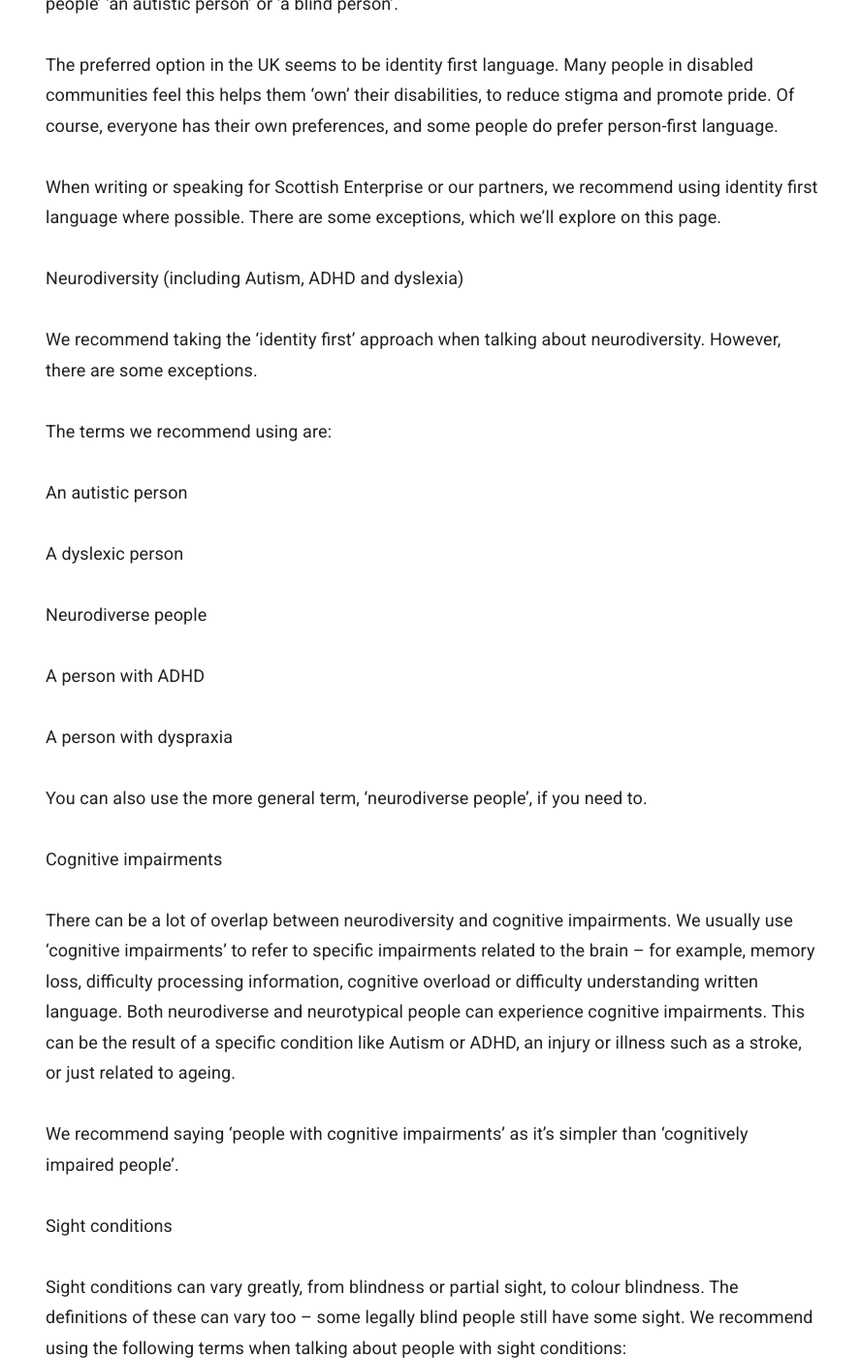
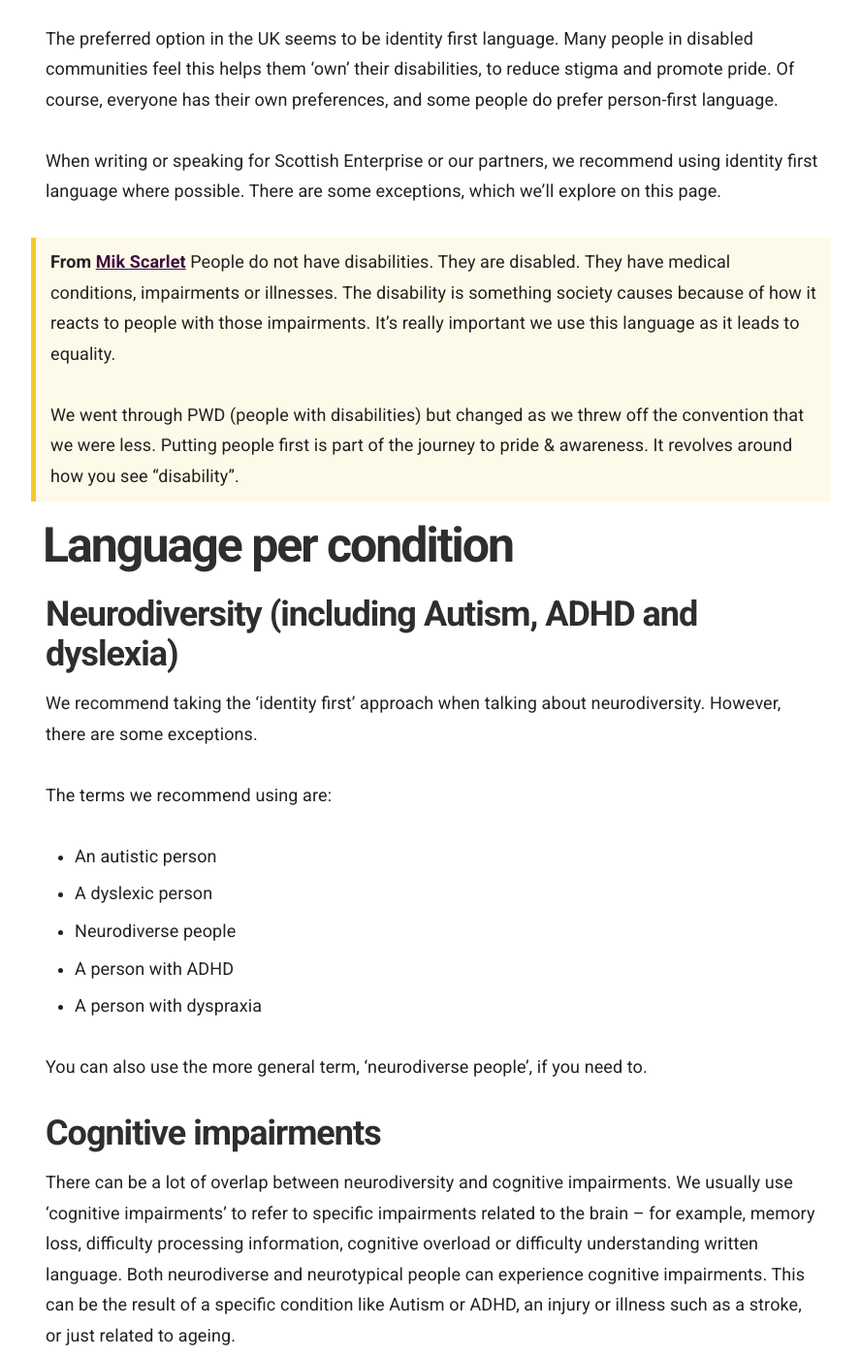
Before and after one commit to numbat70/inclusion2021, a Jekyll site: the page built from _docs/accessibility/language.md, in a window 1280 px wide and 1400 px high, scrolled down 1139 px. Shown: the whole window at 97% size, without its empty margins (343-1231 px from the left). Built offline with Jekyll 4.4.1, drawn with Linux system fonts in a browser that asks for light colours; some of the changed text lies outside the part shown.

Commit message:
SK - refine content

```diff
--- a/_docs/accessibility/language.md
+++ b/_docs/accessibility/language.md
@@ -22,7 +20,7 @@ Here are some general best practise guidelines:
 - **Consider if you need to refer to a disability at all**. For example, when pointing users to a video transcript, you can just say ‘If you prefer, you can read a transcript of this video here’ rather than ‘If you’re deaf or hard of hearing, you can read a transcript of this video here’.
 
 
-## People first or identity first?
+# People first or identity first?
 
 **People-first language** means putting the person before their disability – for example, ‘people with disabilities’ or ‘someone with autism’ or ‘a person who is blind’.
 
@@ -32,29 +30,32 @@ The preferred option in the UK seems to be identity first language. Many people
 
 When writing or speaking for Scottish Enterprise or our partners, we recommend using identity first language where possible. There are some exceptions, which we’ll explore on this page.
 
+> **From [Mik Scarlet](https://twitter.com/MikScarlet/status/1319557794643718146)**
+> People do not have disabilities. They are disabled. They have medical conditions, impairments or illnesses. The disability is something society causes because of how it reacts to people with those impairments.
+>It's really important we use this language as it leads to equality.
+>
+> We went through PWD (people with disabilities) but changed as we threw off the convention that we were less. Putting people first is part of the journey to pride & awareness. It revolves around how you see "disability".
 
 
-Neurodiversity (including Autism, ADHD and dyslexia)
+
+# Language per condition
+## Neurodiversity (including Autism, ADHD and dyslexia)
 
 We recommend taking the 'identity first’ approach when talking about neurodiversity. However, there are some exceptions.
 
 The terms we recommend using are:
 
-An autistic person
-
-A dyslexic person
-
-Neurodiverse people
-
-A person with ADHD
-
-A person with dyspraxia
+- An autistic person
+- A dyslexic person
+- Neurodiverse people
+- A person with ADHD
+- A person with dyspraxia
 
 You can also use the more general term, ‘neurodiverse people’, if you need to.
 
 
 
-Cognitive impairments
+## Cognitive impairments
 
 There can be a lot of overlap between neurodiversity and cognitive impairments. We usually use ‘cognitive impairments’ to refer to specific impairments related to the brain – for example, memory loss, difficulty processing information, cognitive overload or difficulty understanding written language. Both neurodiverse and neurotypical people can experience cognitive impairments. This can be the result of a specific condition like Autism or ADHD, an injury or illness such as a stroke, or just related to ageing.
 
@@ -62,79 +63,65 @@ We recommend saying ‘people with cognitive impairments’ as it’s simpler th
 
 
 
-Sight conditions
+## Sight conditions
 
 Sight conditions can vary greatly, from blindness or partial sight, to colour blindness. The definitions of these can vary too – some legally blind people still have some sight. We recommend using the following terms when talking about people with sight conditions:
 
-Blind people
+- Blind people
+- People with partial sight
+- People with low vision
+ -People with colour blindness
+- People with visual impairments
 
-People with partial sight
-
-People with low vision
-
-People with colour blindness
-
-People with visual impairments
-
-Do not use terms like ‘the blind’ or ‘the visually impaired’.
+**Do not use terms like ‘the blind’ or ‘the visually impaired’.**
 
 
 
-Hearing loss
+## Hearing loss
 
 Just like sight conditions, hearing loss can vary from person to person. Some people may not be able to hear at all, while some may still have partial hearing in one or both ears. We recommend using the following terms when talking about people with sight conditions:
 
-Deaf people
+- Deaf people
+- People with hearing loss
+- People who are hard of hearing
 
-People with hearing loss
-
-People who are hard of hearing
-
-Don’t use terms like ‘the deaf’, unless you’re referring more generally to ‘the Deaf community’.
+**Don’t use terms like ‘the deaf’, unless you’re referring more generally to ‘the Deaf community'.**
 
 
-
-Physical or motor disabilities
+## Physical or motor disabilities
 
 This includes a range of disabilities and accessibility needs. We recommend using the following terms for people with physical or motor disabilities:
 
-Someone with a physical disability
-
-People with motor disabilities
-
-Wheelchair users
-
-People who experience tremors
-
-People who experience difficulty with co-ordination
+- Someone with a physical disability
+- People with motor disabilities
+- Wheelchair users
+- People who experience tremors
+- People who experience difficulty with co-ordination
 
 Where possible, try to refer to the specific condition or symptom you mean, because different types of physical and motor disabilities can result in different accessibility needs.
 
 
 
-Further reading
+# Further reading
 
-GOV.UK has a useful list of words to use and words to avoid when talking about disabilities.
+GOV.UK has a useful [list of words to use and words to avoid when talking about disabilities](https://www.gov.uk/government/publications/inclusive-communication/inclusive-language-words-to-use-and-avoid-when-writing-about-disability#words-to-use-and-avoid).
 
 If you’re looking for guidance around a specific disability, look for a local or national organisation that can help. The way they talk about disabilities on their own websites gives a good idea of what the best practise may be. Here are a list of sites that may be useful:
 
-Royal National Institute of Blind People
+- [Royal National Institute of Blind People](https://www.rnib.org.uk/)
+- [Visibility Scotland](https://visibilityscotland.org.uk/)
+- [Sight Scotland](https://sightscotland.org.uk/)
+- [Deafscotland](https://deafscotland.org/)
+- [Deaf action](https://www.deafaction.org/)
+- [Disability information Scotland](https://www.disabilityscot.org.uk/)
+- [Inclusion Scotland](https://inclusionscotland.org/)
+- [British Dyslexia Association](https://www.bdadyslexia.org.uk/advice/employers/creating-a-dyslexia-friendly-workplace/dyslexia-friendly-style-guide)
+- [Scottish Autism](https://www.scottishautism.org/)
+- [Down's Syndrome Association](https://www.downs-syndrome.org.uk/news/mum-launches-new-language-cards/)
 
-Visibility Scotland
-
-Sight Scotland
-
-deafscotland
-
-Deaf action
-
-Disability information Scotland
-
-Inclusion Scotland
-
-British Dyslexia Association
-
-Scottish Autism
+## Some more personal point of views
+-[Whatever You Do Don’t Call Me Differently Abled.](https://medium.com/swlh/whatever-you-do-dont-call-me-differently-abled-d947ac029801) - Medium article by Elizabeth Wright
+-[Disability Pronouns](https://medium.com/age-of-awareness/disability-pronouns-bb7e04b890f3) - Medium article by Sheri Byrne-Habe
 
 {% include feedback.html %}
 <div>Last updated: {{site.time | date_to_string}}</div>
```
Also changed, not shown: other parts of _docs/accessibility/language.md (+3 -5 lines).
